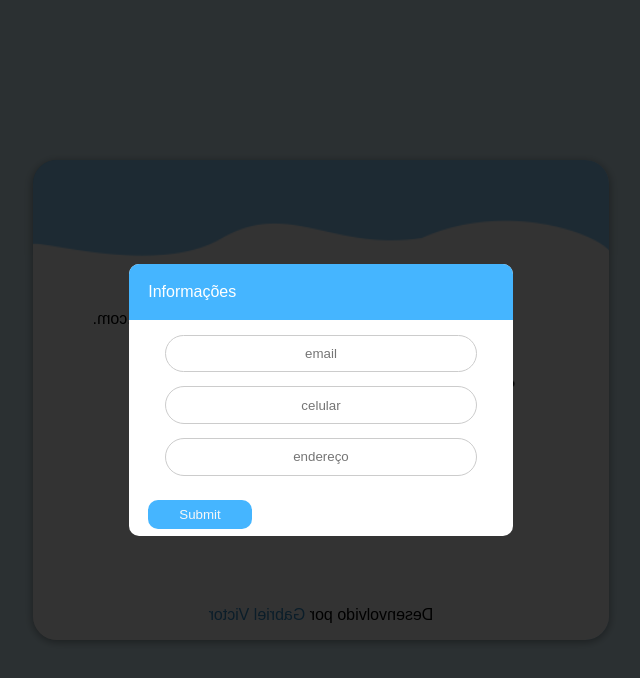
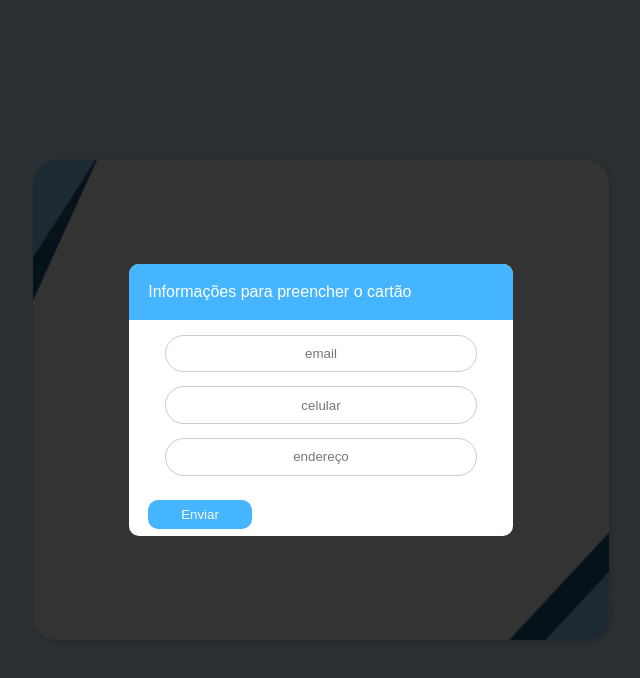
Before and after one commit to gabrieldev525/business-card-html, a plain HTML site: page index.html in a window 1280 px wide. Shown: the whole page, without its empty margins (319-959 px from the left). Drawn offline with Linux system fonts and the light colour scheme.

Commit message:
Corrigido bug

```diff
--- a/css/style.css
+++ b/css/style.css
@@ -30,6 +30,7 @@ html, body {
 }
 .card:hover .card-inner {
     transform: rotateY(180deg);
+    -webkit-transform: rotateY(180deg);
 }
 
 /* card content */
@@ -37,8 +38,8 @@ html, body {
     position: absolute;
     width: 100%;
     height: 100%;
-    /* backface-visibility: hidden;
-    -webkit-backface-visibility: hidden; */
+    backface-visibility: hidden;
+    -webkit-backface-visibility: hidden;
     border-radius: 24px;
     box-shadow: 2px 2px 8px rgba(0, 0, 0, .2);
 }
--- a/index.html
+++ b/index.html
@@ -16,14 +16,14 @@
   <div class='modal'>
     <div class='content'>
       <div class='title-bar'>
-        <p>Informações</p>
+        <p>Informações para preencher o cartão</p>
       </div>
       <form id='info-form' onsubmit='return false;'>
         <span class='warning'>Preencha todos os campos</span>
         <input type='text' class='field' placeholder='email' id='email-field' />
         <input type='text' class='field' placeholder='celular' id='cellphone-field' />
         <input type='text' class='field' placeholder='endereço' id='address-field' />
-        <input type='submit' />
+        <input type='submit' value='Enviar' />
       </form>
     </div>
   </div>
```
